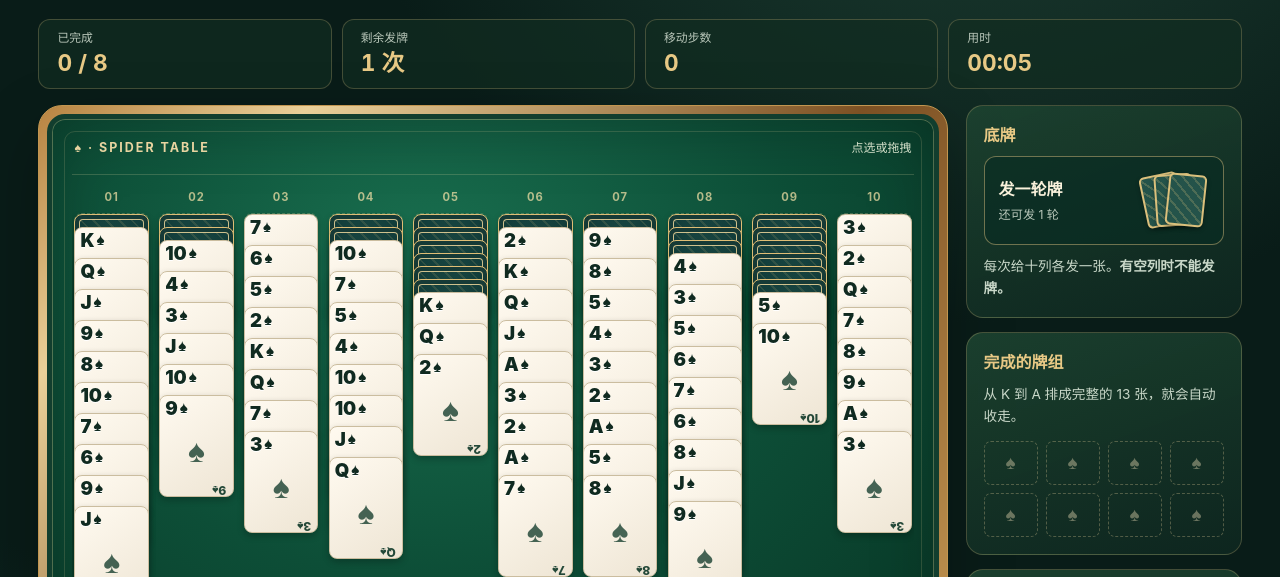
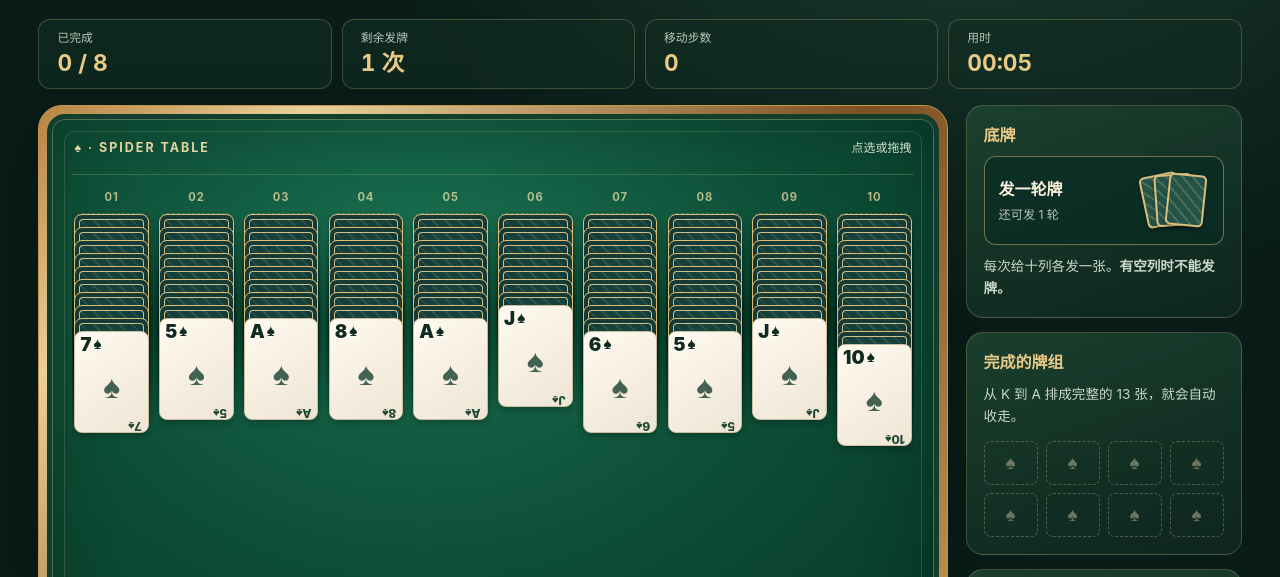
Before and after one commit to wxyld770/game-over, a website: page public/games/spider.html in a window 1280 px wide. Shown: the part 223-800 px from the top of the page. Drawn offline with Linux system fonts and the light colour scheme.

Commit message:
fix: reveal only one card per Spider column at start

```diff
--- a/public/games/spider.html
+++ b/public/games/spider.html
@@ -282,7 +282,7 @@
           <section class="side-panel">
             <h2>玩法规则</h2>
             <ol class="rules">
-              <li>牌面固定为 <strong>104 张</strong>：每个点数各 8 张；十列起始牌 <strong>94 张</strong>，底牌 <strong>10 张</strong>，只能发 <strong>1 轮</strong>。</li>
+              <li>牌面固定为 <strong>104 张</strong>：每个点数各 8 张；十列起始牌 <strong>94 张</strong>，每列只亮最上面 <strong>1 张</strong>，其余逐步翻开。底牌 <strong>10 张</strong>，只能发 <strong>1 轮</strong>。</li>
               <li>可移动一张明牌，或一整段连续的 <strong>降序明牌</strong>；目标列顶牌须比移动牌的第一张大 1，空列可放任意可移动牌段。</li>
               <li>移走盖在暗牌上的牌后，暗牌自动翻开；所有牌的点数在开局时已经固定。</li>
               <li>列顶凑齐 <strong>K、Q、J … 2、A</strong>，整组自动移出。收完八组即获胜。</li>
@@ -373,6 +373,7 @@
       let found = null;
       const forbidden = new Set(Array.isArray(settings.forbiddenKeys) ? settings.forbiddenKeys : []);
       const referencePositions = new Map();
+      const referenceColumns = [];
 
       function isSolved(current) {
         return current.completed >= targetRuns && !current.stock.length && current.cols.every(function (col) { return !col.length; });
@@ -407,7 +408,10 @@
             positions.push({ state: current, offset: offset + 1 });
           }
           if (!cutoff && positions.length === settings.referencePlan.length + 1 && isSolved(current)) {
-            for (const position of positions) referencePositions.set(canonicalKey(position.state), position);
+            for (const position of positions) {
+              referencePositions.set(canonicalKey(position.state), position);
+              referenceColumns.push(new Set(columnKeys(position.state)));
+            }
           }
         } catch (_) { referencePositions.clear(); }
       }
@@ -494,7 +498,19 @@
           const source = action.type === "move" ? current.cols[action.fromCol] : null;
           const target = action.type === "move" ? current.cols[action.toCol] : null;
           const movesWholeColumn = source && action.fromIndex === 0;
-          const score = completed * 100000 + reveals * 5000 +
+          // Hidden deals create more branches. Prefer positions close to a
+          // verified route, while still replaying every action before claiming
+          // a solution. Column signatures include the fixed future stock.
+          let referenceMatches = 0;
+          if (referenceColumns.length) {
+            const signatures = columnKeys(next);
+            for (const columns of referenceColumns) {
+              let matches = 0;
+              for (const signature of signatures) if (columns.has(signature)) matches++;
+              referenceMatches = Math.max(referenceMatches, matches);
+            }
+          }
+          const score = referenceMatches * 1000000 + completed * 100000 + reveals * 5000 +
             (after.ordered - before.ordered) * 120 + (before.segments - after.segments) * 150 +
             (after.empty - before.empty) * 90 +
             (action.type === "deal" ? 2000 : 0) +
@@ -676,8 +692,9 @@
       const cols = Array.from({ length: COLUMN_COUNT }, () => []);
       const backwards = [];
       const capacities = randomize([11, 11, 11, 11, 10, 10, 10, 10, 10, 10]);
-      // Restore each collected run, then scatter small tails across other columns.
-      // Reversing these moves rebuilds the run using ordinary Spider moves.
+      // Scatter each restored run one card at a time, leaving only its King.
+      // The reverse route then exposes buried cards individually before moving
+      // them, so the initial deal only needs one face-up card per column.
       for (let group = 0; group < TARGET_RUNS; group++) {
         let donors = cols.map((col, index) => col.length < capacities[index] ? index : -1).filter(index => index >= 0);
         if (group === TARGET_RUNS - 1) {
@@ -689,8 +706,7 @@
         }
         const donor = donors[draw(donors.length)];
         const base = cols[donor].length;
-        const room = capacities[donor] - base;
-        const keep = group === TARGET_RUNS - 1 ? room : Math.min(room, 1 + draw(3));
+        const keep = 1;
         cols[donor].push(...Array.from({ length: 13 }, (_, index) => ({ r: 13 - index, up: true })));
         let remaining = 13;
         while (remaining > keep) {
@@ -698,8 +714,7 @@
             .filter(index => index >= 0);
           if (!receivers.length) return null;
           const receiver = receivers[draw(receivers.length)];
-          const count = Math.min(remaining - keep, capacities[receiver] - cols[receiver].length,
-            draw(10) < 7 ? 1 : 2 + draw(2));
+          const count = 1;
           const fromIndex = cols[receiver].length;
           cols[receiver].push(...cols[donor].splice(base + remaining - count));
           remaining -= count;
@@ -751,52 +766,11 @@
       const state = { cols, stock: round.reverse(), completed: 0 };
       if (!isValidState(state)) return null;
 
-      // Find which original cards the proof exposes individually. A card moved
-      // inside a larger stack before exposure must remain face up at the start.
-      const maximumHidden = cols.map(col => col.length - 1);
-      const seen = new Set();
-      const probe = cols.map((col, colIndex) => col.map((card, index) => ({ r: card.r, origin: colIndex, index })));
-      const stock = state.stock.slice();
-      const expose = col => {
-        const card = col[col.length - 1];
-        if (card && card.origin !== undefined) seen.add(card.origin + ":" + card.index);
-      };
-      probe.forEach(expose);
-      for (const action of plan) {
-        if (action.type === "deal") {
-          if (probe.some(col => !col.length)) return null;
-          for (const col of probe) col.push({ r: stock.pop() });
-        } else {
-          const source = probe[action.fromCol];
-          const moved = source.splice(action.fromIndex);
-          for (const card of moved) {
-            if (card.origin !== undefined && !seen.has(card.origin + ":" + card.index)) {
-              maximumHidden[card.origin] = Math.min(maximumHidden[card.origin], card.index);
-            }
-          }
-          probe[action.toCol].push(...moved);
-          expose(source);
-        }
-        for (const col of probe) {
-          while (fullRun(col)) {
-            for (const card of col.slice(-13)) {
-              if (card.origin !== undefined && !seen.has(card.origin + ":" + card.index)) {
-                maximumHidden[card.origin] = Math.min(maximumHidden[card.origin], card.index);
-              }
-            }
-            col.splice(-13);
-            expose(col);
-          }
-        }
-      }
-      cols.forEach((col, index) => {
-        const maximum = maximumHidden[index];
-        const hidden = maximum ? Math.max(1, maximum - draw(Math.min(maximum, 3))) : 0;
-        col.forEach((card, cardIndex) => { card.up = cardIndex >= hidden; });
-      });
-      if (cols.flat().filter(card => !card.up).length < 20 ||
-          cols.filter(col => col.some(card => card.r === 1)).length < 3 ||
+      cols.forEach(col => col.forEach((card, index) => { card.up = index === col.length - 1; }));
+      if (cols.filter(col => col.some(card => card.r === 1)).length < 3 ||
           !cols.some(col => col.some(card => card.r === 1 && card.up))) return null;
+      // Replay with the actual hidden cards, rejecting any route that would
+      // move a buried card before it has been uncovered.
       const proof = replayPlan(state, plan);
       if (!proof || proof.completed !== TARGET_RUNS || proof.stock.length || proof.cols.some(col => col.length)) return null;
       const moves = legalMoves(state);
@@ -806,7 +780,7 @@
       return { state, plan };
     }
 
-    for (let trial = 0; trial < 100; trial++) {
+    for (let trial = 0; trial < 512; trial++) {
       const generated = attempt();
       if (generated) return generated;
     }
@@ -1080,6 +1054,9 @@
           if (!saved || !cardCountsAreValid(saved.game) ||
               !Number.isFinite(saved.game.startedAt) ||
               (saved.game.finishedAt !== null && !Number.isFinite(saved.game.finishedAt))) return false;
+          // Refresh an untouched old layout; keep every game already in play.
+          if (saved.game.moves === 0 && saved.game.completed === 0 &&
+              saved.game.cols.some(col => col.filter(card => card.up).length !== 1)) return false;
           game = saved.game;
           game.solution = verifiedSolution(game, game.solution);
           if (!game.initial || !cardCountsAreValid(game.initial) || game.initial.completed !== 0 ||
```
Also changed, not shown: test/spider.test.js (+14 -2 lines).
